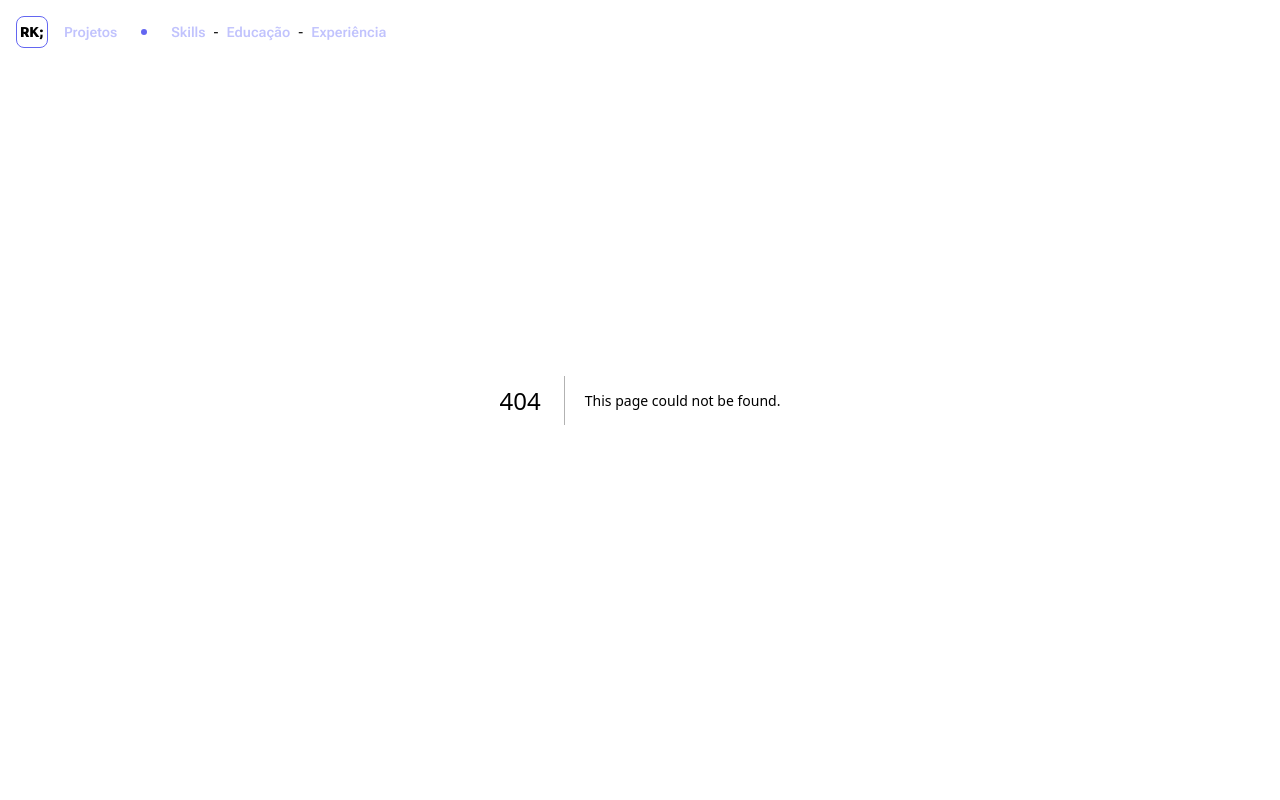
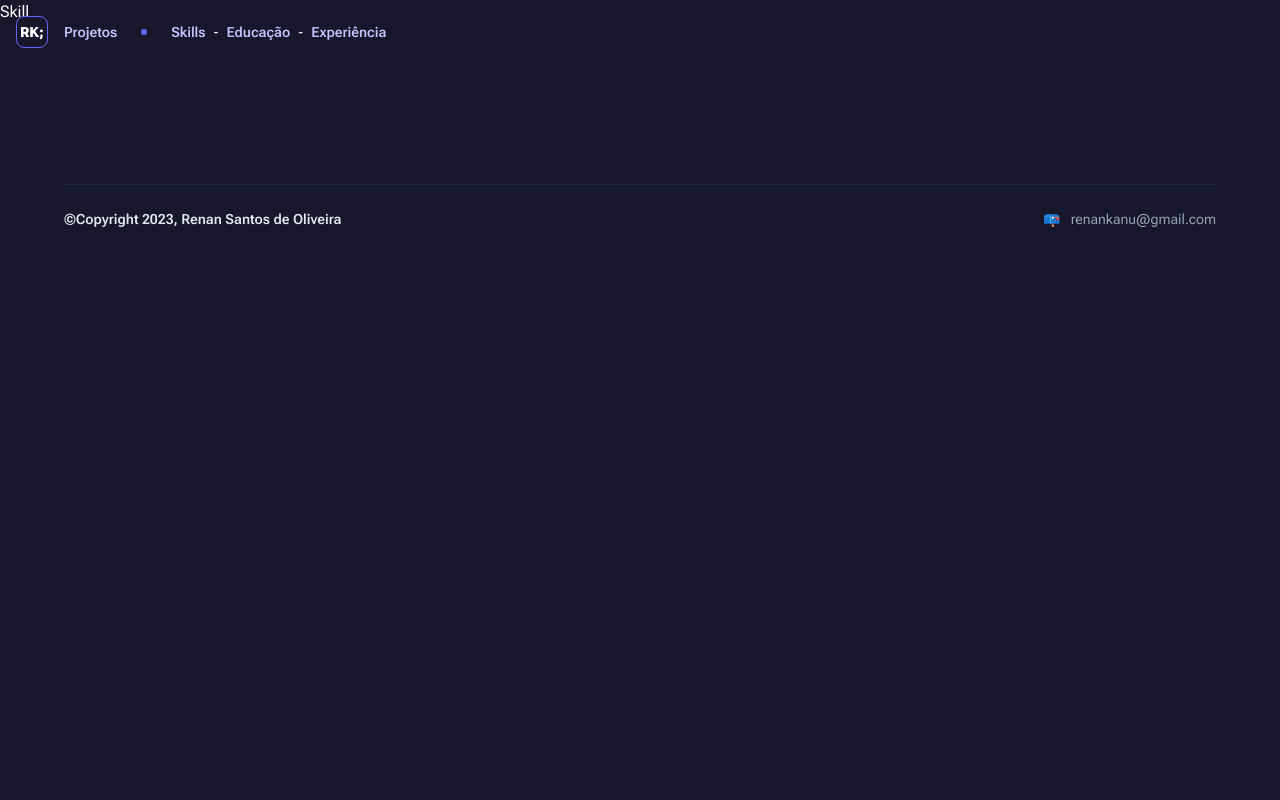
Before and after one commit to renankanu/kanu, a Next.js app: page /skill in a window 1280 px wide. Before the commit this address had no page. Shown: the top 800 px of the page. Built offline with nearby package versions, Linux system fonts and the light colour scheme; a web font is replaced by a local one.

Commit message:
feature: create skill page

```diff
--- /dev/null
+++ b/src/app/skill/page.tsx
@@ -0,0 +1,7 @@
+export default function Skill() {
+  return (
+    <>
+      <p>Skill</p>
+    </>
+  )
+}
--- a/src/components/Navbar/index.tsx
+++ b/src/components/Navbar/index.tsx
@@ -22,7 +22,7 @@ function NavLink({ title, href, icon = null, className }: NavLinkProps) {
 }
 
 const workLinks = [
-  { title: 'Skills', href: '/work/skills-and-tools' },
+  { title: 'Skills', href: '/skill' },
   { title: 'Educação', href: '/work/education' },
   { title: 'Experiência', href: '/work/experience' },
 ]
```
Also changed, not shown: src/app/not-found.tsx (renamed from src/app/404.tsx).
